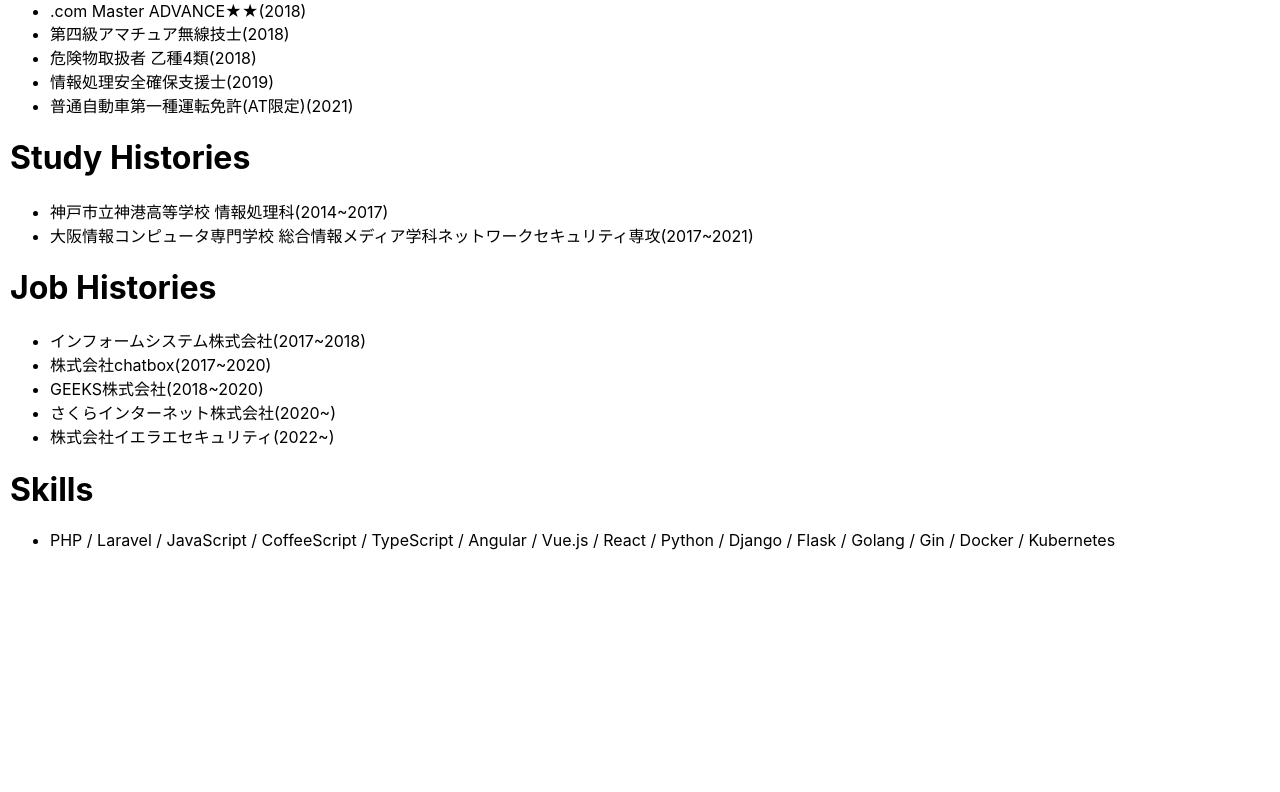
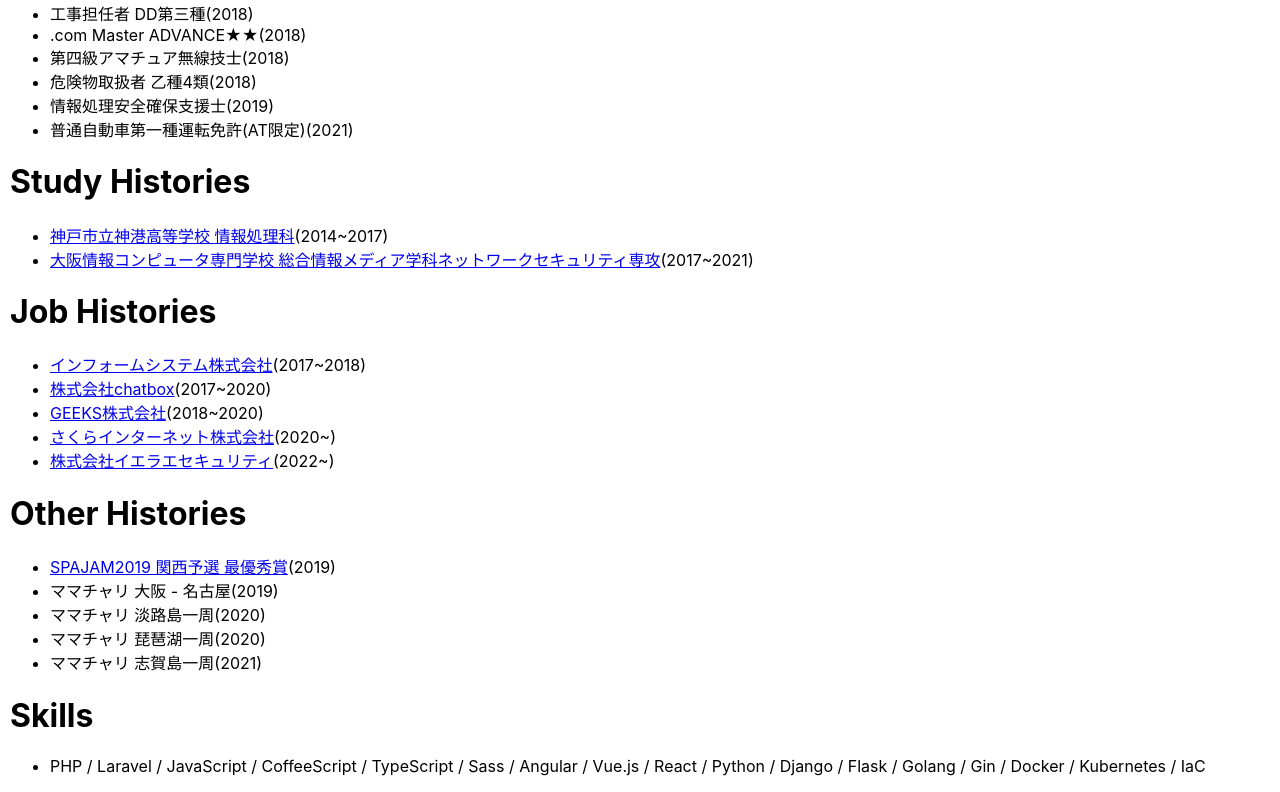
Before and after one commit to tyokinuhata/tyokinuhata.github.io, a React (Create React App) app: page / in a window 1280 px wide. Shown: the part 897-1689 px from the top of the page. Before the commit the page ends 1463 px from the top, so only its background shows below. Built offline with nearby package versions, Linux system fonts and the light colour scheme.

Commit message:
Modify portfolio

```diff
--- a/src/App.tsx
+++ b/src/App.tsx
@@ -2,7 +2,7 @@
 import portfolio from './portfolio.json';
 import icon from './icon.png';
 import './App.css';
-import type { About, Certification, Certifications, JobHistories, JobHistory, Link, Links, Skills, StudyHistories, StudyHistory } from './portfolio';
+import type { About, Certification, Certifications, JobHistories, JobHistory, Link, Links, OtherHistories, OtherHistory, Skills, StudyHistories, StudyHistory } from './portfolio';
 
 function App() {
   const about: About = portfolio.about
@@ -10,6 +10,7 @@
   const certifications: Certifications = portfolio.certifications
   const studyHistories: StudyHistories = portfolio.study_histories
   const jobHistories: JobHistories = portfolio.job_histories
+  const otherHistories: OtherHistories = portfolio.other_histories
   const skills: Skills = portfolio.skills
 
   return (
@@ -22,6 +23,7 @@
         <li>📍 Location: {about.location}</li>
         <li>🎂 Birthday: {about.birthday}</li>
         <li>💖 Like: {about.like.join(' / ')}</li>
+        <li>📜 Bio: {about.bio}</li>
       </ul>
       <h1>Links</h1>
       <ul>
@@ -43,20 +45,37 @@
       </ul>
       <h1>Study Histories</h1>
       <ul>
-        {studyHistories.map((history: StudyHistory) => {
+        {studyHistories.map((history: StudyHistory): React.ReactElement => {
           return (
-            <li>{history.name} {history.dept}({history.begin}~{history.end})</li>
+            <li>
+              <a href={history.url} target="_blank" rel="noreferrer">{history.name} {history.dept}</a>
+              ({history.begin}~{history.end})
+            </li>
           )
         })}
       </ul>
       <h1>Job Histories</h1>
       <ul>
-        {jobHistories.map((history: JobHistory) => {
+        {jobHistories.map((history: JobHistory): React.ReactElement => {
           return (
-            <li>{history.name}({history.begin}~{history.end})</li>
+            <li>
+              <a href={history.url} target="_blank" rel="noreferrer">{history.name}</a>
+              ({history.begin}~{history.end})
+            </li>
           )
         })}
       </ul>
+      <h1>Other Histories</h1>
+      <ul>
+        {otherHistories.map((history: OtherHistory): React.ReactElement => {
+          return (
+            <li>
+              {history.url && <a href={history.url} target="_blank" rel="noreferrer">{history.name}</a>}
+              {!history.url && history.name}
+              ({history.begin})
+            </li>
+          )
+        })}      </ul>
       <h1>Skills</h1>
       <ul>
         <li>{skills.join(' / ')}</li>
--- a/src/portfolio.json
+++ b/src/portfolio.json
@@ -10,7 +10,8 @@
         "email": "kazukiti201@gmail.com",
         "location": "Hyogo",
         "birthday": "30/06/1998",
-        "like": ["Music", "Art", "Books", "Cycling"]
+        "like": ["Music", "Art", "Books", "Cycling", "Tetris"],
+        "bio": "Webとインフラの間で生きています"
     },
     "links": [
         {
@@ -104,12 +105,14 @@
         {
             "name": "神戸市立神港高等学校",
             "dept": "情報処理科",
+            "url": "http://www2.kobe-c.ed.jp/snk-hs/?page_id=42",
             "begin": 2014,
             "end": 2017
         },
         {
             "name": "大阪情報コンピュータ専門学校",
             "dept": "総合情報メディア学科ネットワークセキュリティ専攻",
+            "url": "https://www.oic.ac.jp/course/it/security.html",
             "begin": 2017,
             "end": 2021
         }
@@ -117,27 +120,55 @@
     "job_histories": [
         {
             "name": "インフォームシステム株式会社",
+            "url": "https://www.inform.co.jp/",
             "begin": 2017,
             "end": 2018
         },
         {
             "name": "株式会社chatbox",
+            "url": "https://chatbox-inc.com/",
             "begin": 2017,
             "end": 2020
         },
         {
             "name": "GEEKS株式会社",
+            "url": "https://geeks.ne.jp/",
             "begin": 2018,
             "end": 2020
         },
         {
             "name": "さくらインターネット株式会社",
+            "url": "https://www.sakura.ad.jp/",
             "begin": 2020
         },
         {
             "name": "株式会社イエラエセキュリティ",
+            "url": "https://ierae.co.jp/",
             "begin": 2022
         }
     ],
-    "skills": ["PHP", "Laravel", "JavaScript", "CoffeeScript", "TypeScript", "Angular", "Vue.js", "React", "Python", "Django", "Flask", "Golang", "Gin", "Docker", "Kubernetes"]
+    "other_histories": [
+        {
+            "name": "SPAJAM2019 関西予選 最優秀賞",
+            "url": "https://history.spajam.jp/2019/entry/kansai/",
+            "begin": 2019
+        },
+        {
+            "name": "ママチャリ 大阪 - 名古屋",
+            "begin": 2019
+        },
+        {
+            "name": "ママチャリ 淡路島一周",
+            "begin": 2020
+        },
+        {
+            "name": "ママチャリ 琵琶湖一周",
+            "begin": 2020
+        },
+        {
+            "name": "ママチャリ 志賀島一周",
+            "begin": 2021
+        }
+    ],
+    "skills": ["PHP", "Laravel", "JavaScript", "CoffeeScript", "TypeScript", "Sass", "Angular", "Vue.js", "React", "Python", "Django", "Flask", "Golang", "Gin", "Docker", "Kubernetes", "IaC"]
 }
--- a/src/portfolio.ts
+++ b/src/portfolio.ts
@@ -10,6 +10,7 @@
   location: string;
   birthday: string;
   like: Array<string>;
+  bio: string;
 }
 
 export interface Link {
@@ -28,6 +29,7 @@
 
 interface History {
   name: string;
+  url?: string;
   begin: number;
   end?: number;
 }
@@ -42,4 +44,8 @@
 
 export type JobHistories = Array<JobHistory>
 
+export type OtherHistory = History
+
+export type OtherHistories = Array<OtherHistory>
+
 export type Skills = Array<string>
```
